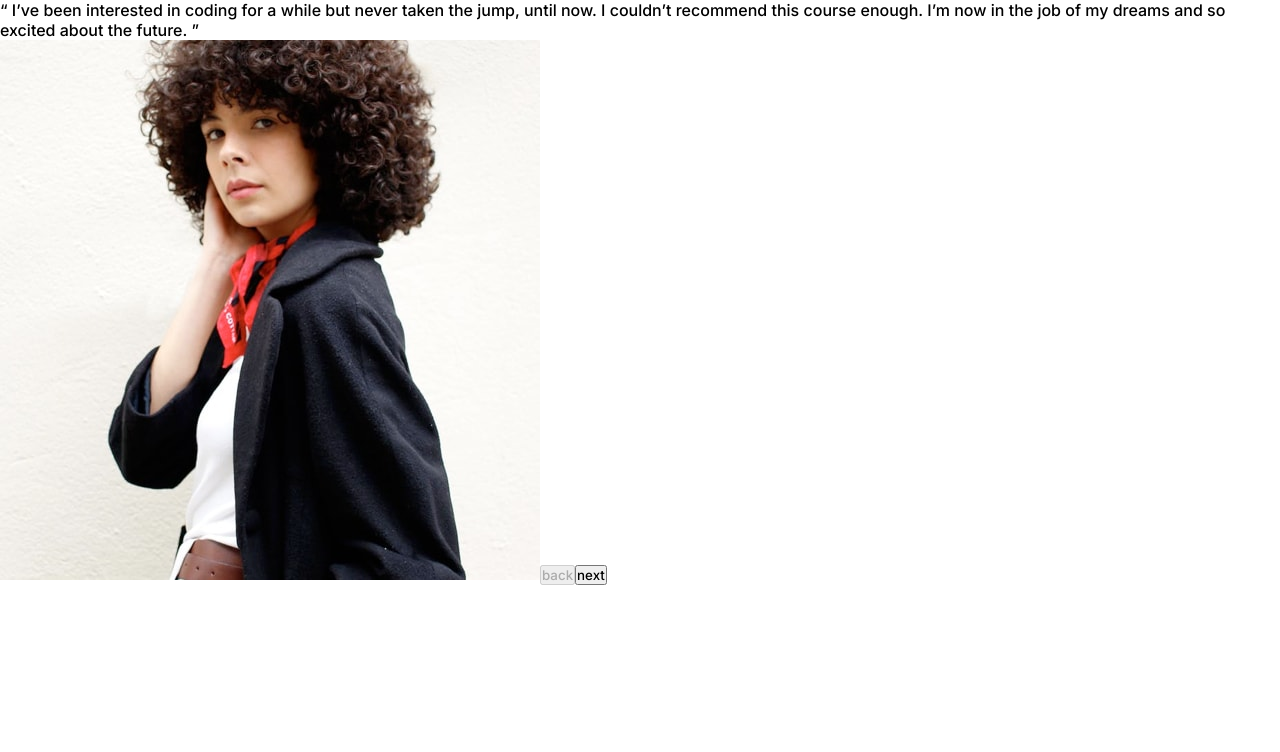
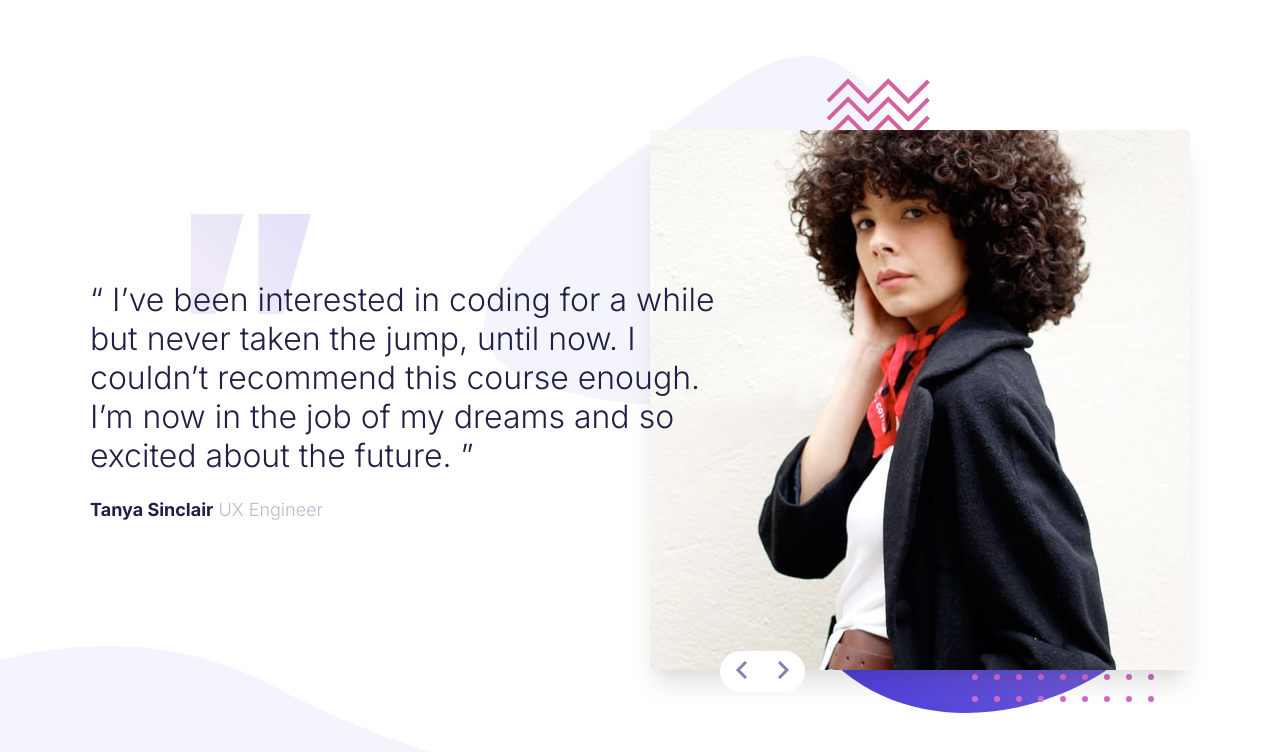
Before and after one commit to chalobonDen/coding-bootcamp-testimonials-slider-master, a React (Create React App) app: page / in a window 1280 px wide. Shown: the top 752 px of the page. Built offline with nearby package versions, Linux system fonts and the light colour scheme.

Commit message:
add style page

```diff
--- a/src/App.css
+++ b/src/App.css
@@ -3,4 +3,88 @@
   padding: 0;
   margin: 0;
   font-family: 'Inter', sans-serif;
+  color: hsl(240, 38%, 20%);
 }
+
+body {
+  background-image: url('./images/pattern-bg.svg'),
+    url('./images/pattern-curve.svg');
+  background-repeat: no-repeat;
+  background-position: 83% 39%, left bottom;
+
+  height: 100vh;
+  display: flex;
+  align-items: center;
+  justify-content: center;
+}
+main {
+  display: flex;
+  align-items: center;
+  justify-content: center;
+
+  width: 1100px;
+  height: 540px;
+
+  position: relative;
+}
+.image > img {
+  position: absolute;
+  right: 0;
+  top: 0;
+
+  box-shadow: rgba(0, 0, 0, 0.1) 0px 20px 25px -5px,
+    rgba(0, 0, 0, 0.04) 0px 10px 10px -5px;
+}
+.btn {
+  position: absolute;
+  z-index: 2;
+  bottom: -4%;
+  right: 35%;
+  background: #fff;
+  border-radius: 25px;
+}
+.btn button {
+  border: none;
+  margin: 10px 15px;
+  background: #fff;
+}
+.content {
+  background-image: url('./images/pattern-quotes.svg');
+  background-repeat: no-repeat;
+  background-position: 19% 19%;
+
+  position: absolute;
+  left: 0;
+  z-index: 2;
+
+  font-size: 32px;
+  font-weight: 300;
+  width: 650px;
+  height: 540px;
+
+  display: flex;
+  flex-direction: column;
+  justify-content: center;
+}
+.name-posiiton {
+  margin-top: 1.5rem;
+  font-size: 18px;
+}
+.name-posiiton > span {
+  color: hsl(240, 18%, 77%);
+}
+
+@media screen and (max-width: 414px) {
+  body {
+    /* background-image: url('./images/pattern-bg.svg'),
+      url('./images/pattern-curve.svg');
+    background-repeat: no-repeat;
+    background-position: 83% 39%, left bottom; */
+
+    height: 100vh;
+    display: flex;
+    flex-direction: column;
+    /* align-items: center; */
+    /* justify-content: center; */
+  }
+}
--- a/src/App.js
+++ b/src/App.js
@@ -2,6 +2,8 @@ import { useState } from 'react';
 import './App.css';
 import tanya from './images/image-tanya.jpg';
 import john from './images/image-john.jpg';
+import iconnext from './images/icon-next.svg';
+import iconprev from './images/icon-prev.svg';
 
 const data = [
   {
@@ -29,19 +31,35 @@ function App() {
   return (
     <>
       <main>
-        <div className="content">{data[i].content}</div>
+        <div className="content">
+          <p>{data[i].content}</p>
+
+          <div class="name-posiiton">
+            <b class="name">{data[i].name}</b> <span>{data[i].job}</span>
+          </div>
+        </div>
         <div className="image">
           <img src={data[i].image} alt="" />
+          <div className="btn">
             {i === 0 ? (
-            <button disabled>back</button>
+              <button className="back" disabled>
+                <img src={iconprev} alt="" />
+              </button>
             ) : (
-            <button onClick={() => setI(i - 1)}>back</button>
+              <button className="back" onClick={() => setI(i - 1)}>
+                <img src={iconprev} alt="" />
+              </button>
             )}
             {i < data.length - 1 ? (
-            <button onClick={() => setI(i + 1)}>next</button>
+              <button className="next" onClick={() => setI(i + 1)}>
+                <img src={iconnext} alt="" />
+              </button>
             ) : (
-            <button disabled>next</button>
+              <button className="next" disabled>
+                <img src={iconnext} alt="" />
+              </button>
             )}
+          </div>
         </div>
       </main>
     </>
```
Lines whose indentation alone changed are shown as unchanged.
